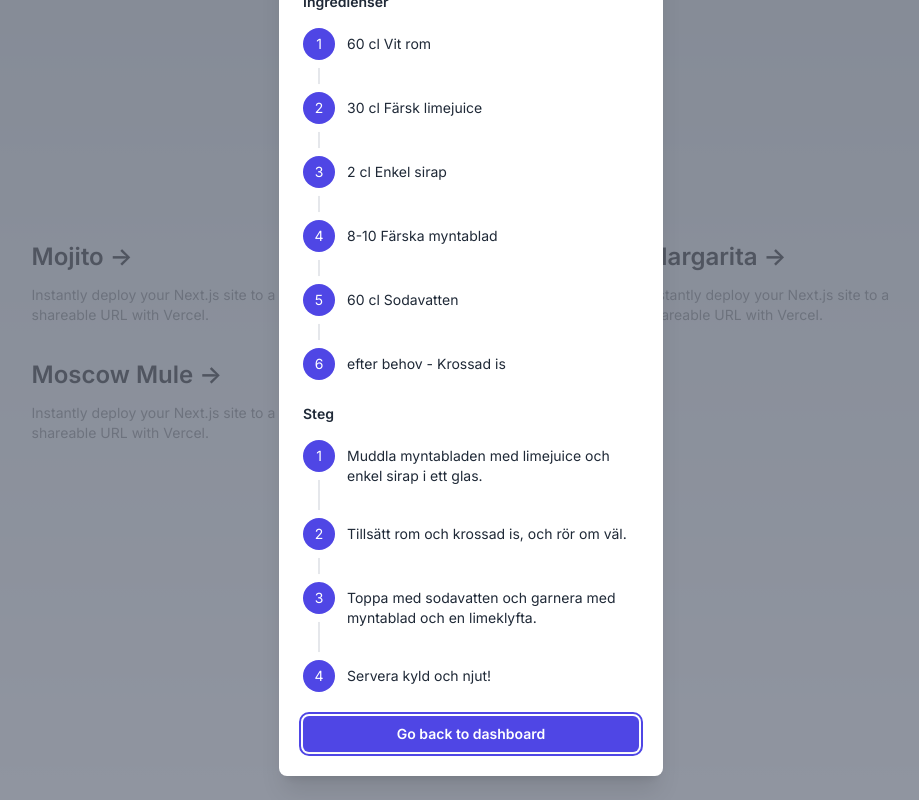
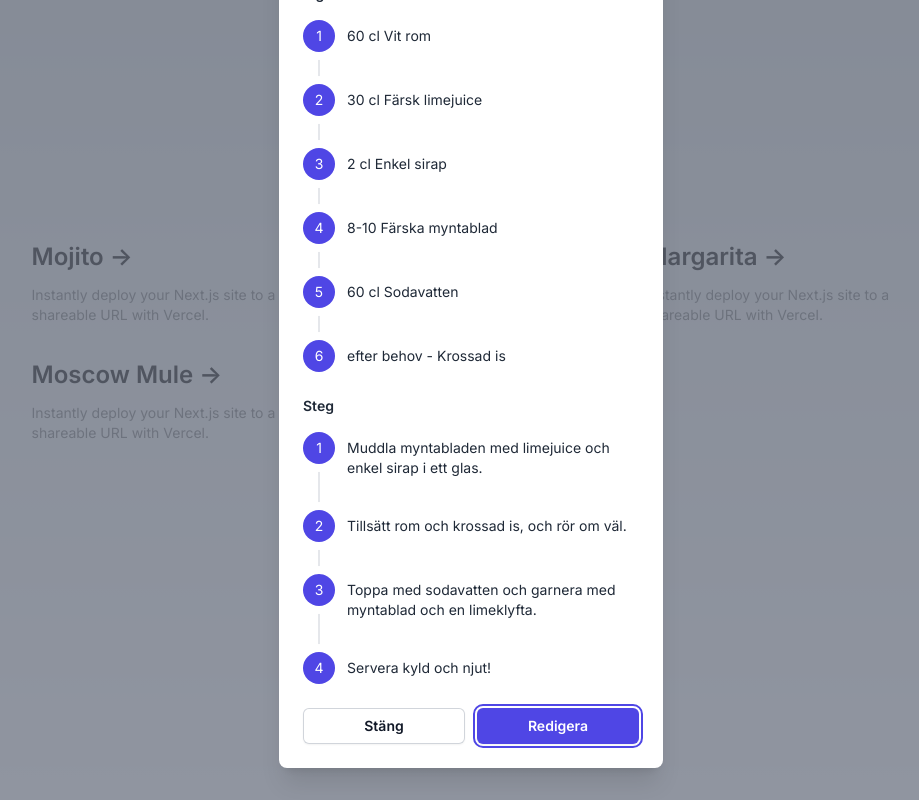
Before and after one commit to Kladdy/bar, a Next.js app: page / in a window 1280 px wide. Both pictures are taken after a click on the element 333 px from the left and 283 px from the top of the page. Shown: the whole page, without its empty margins (169-1088 px from the left). Built offline with nearby package versions, Linux system fonts and the light colour scheme.

Commit message:
Add editing of recipe

```diff
--- a/app/page.tsx
+++ b/app/page.tsx
@@ -20,6 +20,12 @@ export default function Home() {
       {openedRecipe && (
         <RecipeModal
           recipe={openedRecipe}
+          setRecipe={(recipe) =>
+            {
+              toast.success('Updated')
+              setOpenedRecipe(recipe)
+            }
+          }
           onClose={() =>
             {
               toast.success('Closed')
--- a/components/RecipeIngredientsFeed.tsx
+++ b/components/RecipeIngredientsFeed.tsx
@@ -73,7 +73,7 @@ const RecipeIngredientsFeed: React.FC<RecipeIngredientsFeedProps> = ({ recipe, o
                               onUpdateRecipe({ ...recipe, ingredients: newIngredients })
                             }}
                           />
-                          <div className="flex-none w-28 ">
+                          <div className="flex-none w-24 ">
                             <RecipeIngredientUnitSelect
                               recipe={recipe}
                               onUpdateRecipe={onUpdateRecipe}
--- a/components/RecipeModal.tsx
+++ b/components/RecipeModal.tsx
@@ -4,13 +4,15 @@ import { BeakerIcon, CheckIcon } from '@heroicons/react/24/outline'
 import { IRecipe } from '@/common/types'
 import RecipeIngredientsFeed from './RecipeIngredientsFeed'
 import RecipeStepsFeed from './RecipeStepsFeed'
+import toast from 'react-hot-toast'
 
 interface RecipeModalProps {
   recipe: IRecipe
+  setRecipe: (recipe: IRecipe) => void
   onClose: () => void
 }
 
-const RecipeModal : React.FC<RecipeModalProps> = ({recipe, onClose}) => {
+const RecipeModal : React.FC<RecipeModalProps> = ({recipe, setRecipe, onClose}) => {
   const [editing, setEditing] = useState(false);
 
   return (
@@ -55,25 +57,56 @@ const RecipeModal : React.FC<RecipeModalProps> = ({recipe, onClose}) => {
                   <h5 className="font-semibold mt-6 mb-4">Ingredienser</h5>
                   <RecipeIngredientsFeed
                     recipe={recipe}
-                    onUpdateRecipe={(recipe) => console.log(recipe)}
+                    onUpdateRecipe={(recipe) => setRecipe(recipe)}
                     viewOnly={!editing}
                   />
 
                   <h5 className="font-semibold mt-6 mb-4">Steg</h5>
                   <RecipeStepsFeed
                     recipe={recipe}
-                    onUpdateRecipe={(recipe) => console.log(recipe)}
+                    onUpdateRecipe={(recipe) => setRecipe(recipe)}
                     viewOnly={!editing}
                   />
                 </div>
-                <div className="mt-5 sm:mt-6">
-                  <button
-                    type="button"
-                    className="inline-flex w-full justify-center rounded-md bg-indigo-600 px-3 py-2 text-sm font-semibold text-white shadow-sm hover:bg-indigo-500 focus-visible:outline focus-visible:outline-2 focus-visible:outline-offset-2 focus-visible:outline-indigo-600"
-                    onClick={() => onClose()}
-                  >
-                    Go back to dashboard
-                  </button>
+                <div className="mt-5 sm:mt-6 sm:grid sm:grid-flow-row-dense sm:grid-cols-2 sm:gap-3">
+                  {editing ? (
+                    <button
+                      type="button"
+                      className="inline-flex w-full justify-center rounded-md bg-indigo-600 px-3 py-2 text-sm font-semibold text-white shadow-sm hover:bg-indigo-500 focus-visible:outline focus-visible:outline-2 focus-visible:outline-offset-2 focus-visible:outline-indigo-600 sm:col-start-2"
+                      onClick={() => {
+                        toast.success('Receptet uppdaterat')
+                        setEditing(false)
+                      }}
+                    >
+                      Spara
+                    </button>) : (
+                    <button
+                      type="button"
+                      className="inline-flex w-full justify-center rounded-md bg-indigo-600 px-3 py-2 text-sm font-semibold text-white shadow-sm hover:bg-indigo-500 focus-visible:outline focus-visible:outline-2 focus-visible:outline-offset-2 focus-visible:outline-indigo-600 sm:col-start-2"
+                      onClick={() => setEditing(true)}
+                    >
+                      Redigera
+                    </button>
+                  )}
+                  {editing ? (
+                    <button
+                      type="button"
+                      className="mt-3 inline-flex w-full justify-center rounded-md bg-white px-3 py-2 text-sm font-semibold text-gray-900 shadow-sm ring-1 ring-inset ring-gray-300 hover:bg-gray-50 sm:col-start-1 sm:mt-0"
+                      onClick={() => {
+                        setEditing(false)
+                      }}
+                    >
+                      Avbryt
+                    </button>) : (
+                    <button
+                      type="button"
+                      className="mt-3 inline-flex w-full justify-center rounded-md bg-white px-3 py-2 text-sm font-semibold text-gray-900 shadow-sm ring-1 ring-inset ring-gray-300 hover:bg-gray-50 sm:col-start-1 sm:mt-0"
+                      onClick={() => onClose()}
+                    >
+                      Stäng
+                    </button>
+                  )}
+
                 </div>
               </Dialog.Panel>
             </Transition.Child>
```
